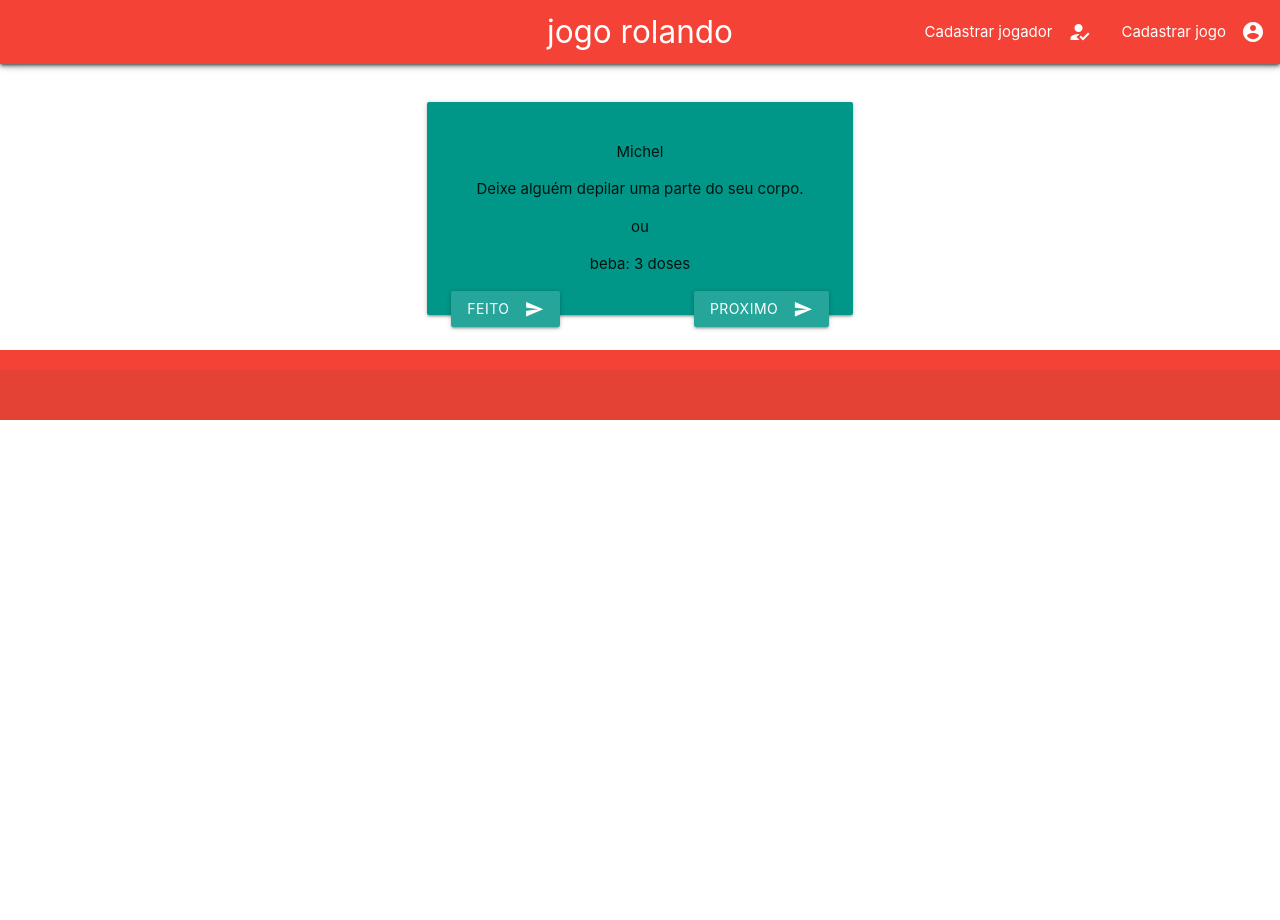
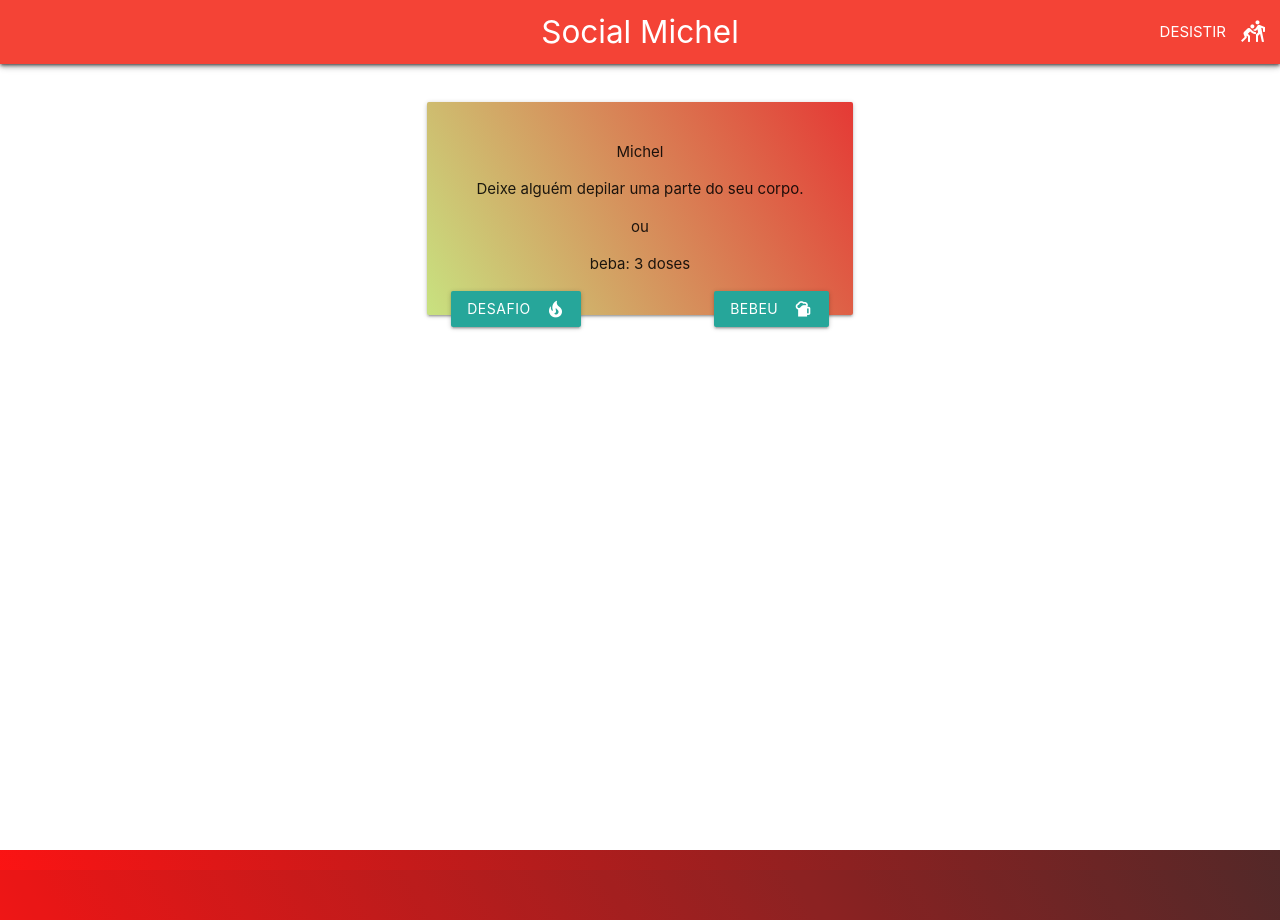
Before and after one commit to michel110299/drink-or-game, a Django app: page /inicio/23/ in a window 1280 px wide. Run offline with Django 3.2, Linux system fonts and the light colour scheme; data comes from the database, SQL or seed files in the repository; both versions use the stored data as it was after the commit.

Commit message:
atualizando

```diff
--- a/main/urls.py
+++ b/main/urls.py
@@ -8,6 +8,8 @@ urlpatterns = [
     path('inicio/<int:id_jogo>/',inicio_jogo,name='inicio_jogo',),
     path('gerar_frase/',gerar_frase, name='gerar_frase'),
     path('gravar_ponto/',gravar_ponto, name='gravar_ponto'),
+    path('desistir/<int:id_jogo>/',sair, name='desistir'),
+
 
 
 ]
--- a/new_game/views.py
+++ b/new_game/views.py
@@ -44,7 +44,7 @@ def inicio_jogo(request,id_jogo):
     nivel = objJogo.nivel_jogo
 
     context = {
-        "nome_pagina":"jogo rolando",
+        "nome_pagina":objJogo.nome,
         "objJogo": objJogo,
         "id_jogo" :id_jogo,
         "listUsuarios":listUsuarios,
@@ -82,9 +82,25 @@ def gravar_ponto(request):
     print(jogador)
     objJogador = Jogador.objects.get(pk=jogador)
     objJogador.pontuacao += int(ponto)
+    regra_da_casa = RegraCasa.objects.all()
+    n = random.randint(0,(len(regra_da_casa)-1))
+
+
     objJogador.save()
     data ={
         "texto":"pontuaçao computada",
+        "regra_casa":regra_da_casa[n].frase,
     }
     data_json = json.dumps(data,cls=DjangoJSONEncoder)
     return HttpResponse(data_json, content_type="application/json")
+
+
+def sair(request,id_jogo):
+    objJogo = Jogo.objects.get(pk=id_jogo)
+    listUsuarios = Jogador.objects.filter(jogo=objJogo)
+
+    context = {
+        "nome_pagina":"Arregão",
+        "listUsuarios" : listUsuarios,
+    }
+    return render(request,"gerar_pdf.html",context)
--- a/static/css/custom.css
+++ b/static/css/custom.css
@@ -1,3 +1,12 @@
 .margin{
     margin-top: 30px;
 }
+body {
+    display: flex;
+    min-height: 100vh;
+    flex-direction: column;
+}
+
+main {
+    flex: 1 0 auto;
+}
--- a/templates/base.html
+++ b/templates/base.html
@@ -11,8 +11,7 @@
         <link type="text/css" rel="stylesheet" href="{% static 'css/materialize.min.css' %}"  media="screen,projection"/>
         <link type="text/css" rel="stylesheet" href="{% static 'css/custom.css' %}">
         <script type="text/javascript" src="{% static 'js/custom.js'%}"></script>
-        <script
-            src="https://code.jquery.com/jquery-3.3.1.min.js"
+        <script src="https://code.jquery.com/jquery-3.3.1.min.js"
             integrity="sha256-FgpCb/KJQlLNfOu91ta32o/NMZxltwRo8QtmkMRdAu8="
             crossorigin="anonymous">
         </script>
@@ -20,53 +19,26 @@
         <script type="text/javascript" src="{% static 'js/materializedatetimepicker.js' %}"></script>
         <script src="{% static 'js/jquery.mask.min.js'%}"></script>
 
-        <title>Document</title>
+        <title>Jogo</title>
     </head>
 <body>
 
     <header>
-        <nav>
-            <div class=" z-depth-2 red nav-wrapper">
-                <a href="#!" class="brand-logo center">{{nome_pagina}}</a>
-                <a href="#" data-target="mobile-demo" class="sidenav-trigger"><i class="material-icons">menu</i></a>
-                <ul class="right hide-on-med-and-down">
-                    <li><a
-                        href="#">
-                        <i class="material-icons right">how_to_reg</i>
-                        Cadastrar jogador
-                    </a></li>
-                    <li><a
-                        href="{% url 'cadastrar_jogo' %}">
-                        <i class="material-icons right">account_circle</i>
-                        Cadastrar jogo
-                    </a></li>
-
-                    <!-- Dropdown Trigger -->
-              </ul>
-
-            </div>
-        </nav>
-        <ul class="sidenav" id="mobile-demo">
-            <li><a
-                href="#">
-                <i class="material-icons right">how_to_reg</i>
-                Cadastrar conta
-            </a></li>
-            <li><a
-                href="#">
-                <i class="material-icons right">account_circle</i>
-                Login
-            </a></li>
-        </ul>
-
-
+        {% block nav %}
+            <nav style="background: linear-gradient(60deg,#ff1313,#532828);">
+                <div class=" z-depth-2 nav-wrapper" >
+                    <a href="#!" class="brand-logo center">{{nome_pagina}}</a>
+                    <a href="#" data-target="mobile-demo" class="sidenav-trigger"><i class="material-icons">menu</i></a>
+                </div>
+            </nav>
+        {% endblock %}
     </header>
 
 
     {% block conteudo %}
     {% endblock conteudo %}
 
-    <footer class="page-footer red ">
+    <footer style="background: linear-gradient(60deg,#ff1313,#532828);" class="page-footer red ">
         <div class="footer-copyright ">
 
         </div>
@@ -80,6 +52,7 @@
         $('.tabs').tabs();
         $(".dropdown-trigger").dropdown();
         $('.sidenav').sidenav();
+        $('.modal').modal();
 
 
     });
--- a/templates/inicio_jogo.html
+++ b/templates/inicio_jogo.html
@@ -1,27 +1,62 @@
 {%extends "base.html"%}
 {% load materializecss %}
+
+{% block nav %}
+    <div id="modal1" class="modal">
+        <div class="modal-content">
+            <h4>Vão arregar?</h4>
+            <p>Se sairem serão um arregão</p>
+        </div>
+        <div class="modal-footer">
+            <a href="#" class="modal-close waves-effect waves-green btn-flat">NÃO</a>
+            <a href="{% url 'desistir' objJogo.id %}" class="modal-close waves-effect waves-green btn-flat">SIM</a>
+        </div>
+       </div>
+    <nav>
+        <div class=" z-depth-2 red nav-wrapper">
+            <a href="#!" class="brand-logo center">{{nome_pagina}}</a>
+            <a href="#" data-target="mobile-demo" class="sidenav-trigger"><i class="material-icons">menu</i></a>
+            <ul class="right hide-on-med-and-down">
+                <li><a
+                    data-target="modal1" class="modal-trigger">
+                    <i class="material-icons right">sports_kabaddi</i>
+                    DESISTIR
+                </a></li>
+            </ul>
+
+        </div>
+    </nav>
+    <ul class="sidenav" id="mobile-demo">
+        <li><a
+            data-target="modal1" class="modal-trigger">
+            <i class="material-icons right">sports_kabaddi</i>
+            DESISTIR
+        </a></li>
+    </ul>
+{% endblock %}
+
 {%block conteudo%}
 
 <main>
     <div class=" row container margin">
         <div class="col s6 offset-s3">
-            <div class="card-panel teal">
+            <div class="card-panel teal" style="background: linear-gradient(60deg,#c8e280,#e53935);">
+
                 <div method="GET" id="gerar-frase" class="center">
 
                 </div>
 
-                <button method="POST" id="id_feito"class=" center btn waves-effect waves-light left" onclick="functionfeito(2)">feito
-                    <i class="material-icons right">send</i>
+                <button method="POST" id="id_feito"class=" center btn waves-effect waves-light left" onclick="functionfeito(2)">DESAFIO
+                    <i class="material-icons right">local_fire_department</i>
                 </button>
-                <button method="POST" id="id_passa" class=" center btn waves-effect waves-light right"onclick="functionfeito(1)">proximo
-                    <i class="material-icons right">send</i>
+                <button method="POST" id="id_passa" class=" center btn waves-effect waves-light right"onclick="functionfeito(1)">BEBEU
+                    <i class="material-icons right">sports_bar</i>
                 </button>
 
             </div>
-
-
         </div>
     </div>
+
 
 
 
@@ -85,11 +120,18 @@
                     n += 1
                 }
                 jogadas +=1
-                // if(limite_Jogadas >= njogadas){
+                if(limite_rodada <= jogadas){
+                    jogadas = 0;
+                    var div = document.getElementById('gerar-frase');
+                    div.innerHTML =  "<p>"+carta.regra_casa+"</p>";
+                    $("#id_feito").attr("onclick","getCarta(listJogadores[n])");
+                    $("#id_passa").attr("onclick","getCarta(listJogadores[n])");
+                }
+                else{
+                    getCarta(listJogadores[n]);
+                }
 
-                // }
 
-                getCarta(listJogadores[n]);
             }
 
         });
```
Also changed, not shown: templates/cadastro_jogo.html (+4 -10 lines), templates/gerar_pdf.html (added, +63 -0 lines), db.sqlite3.
